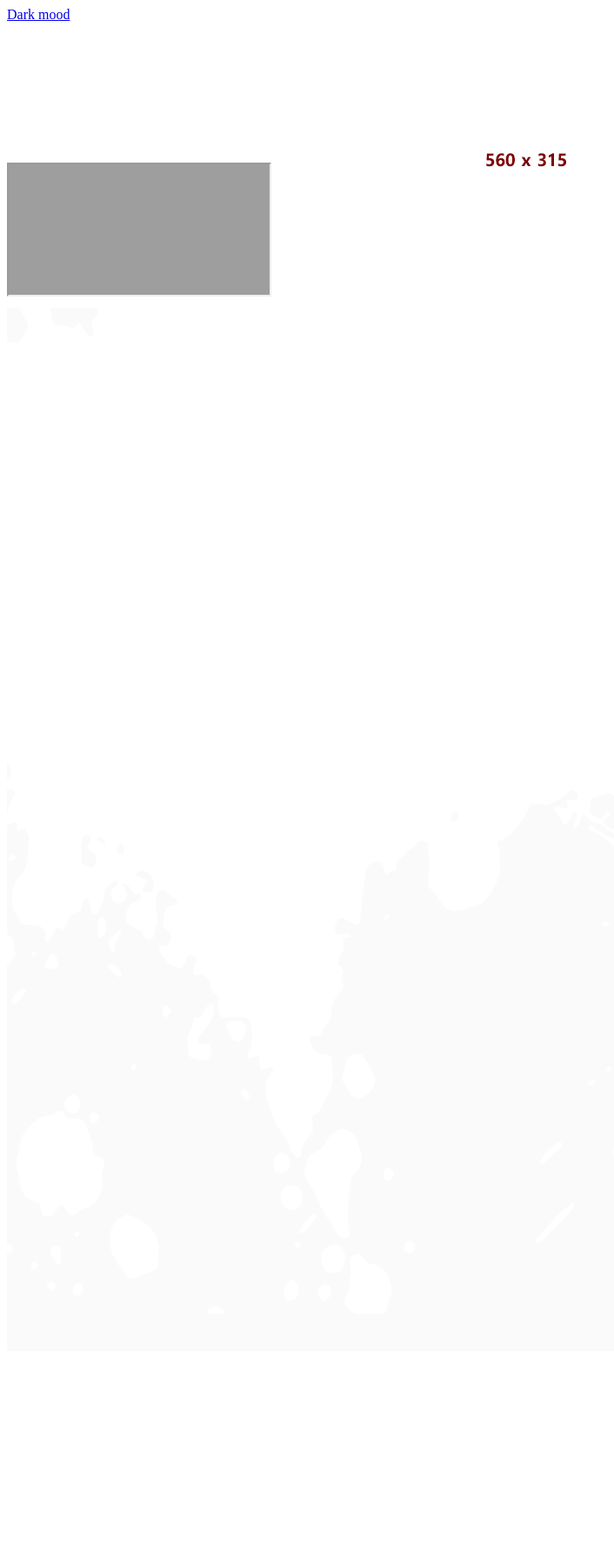
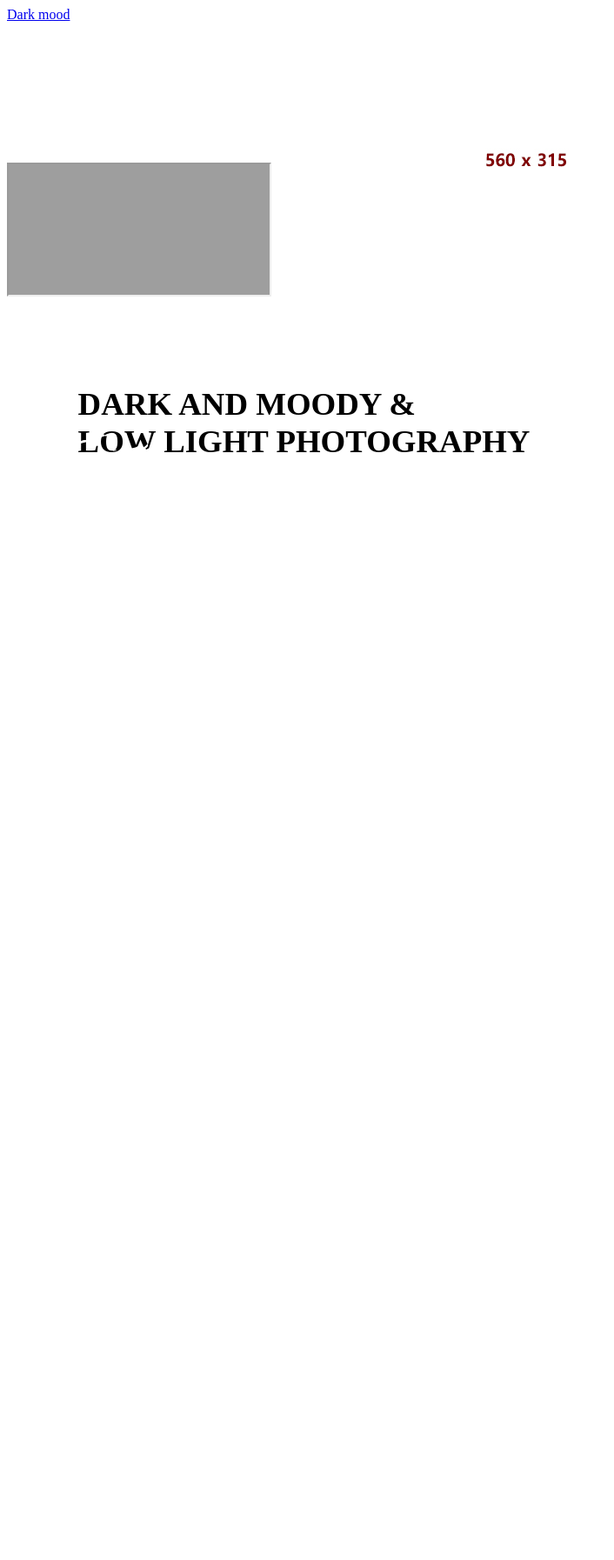
Before and after one commit to ludeMam/photographerPJ, a PHP site: page /section-photo2.php in a window 1280 px wide; the page is wider, and only the part inside the window is pictured. Shown: the top 1794 px of that part at 87% size, without its empty margins (0-706 px from the left). Run offline with PHP 8.4, Linux system fonts and the light colour scheme; grey boxes are pictures that could not be loaded.

Commit message:
8/17 이영서 작업완료

```diff
--- a/css/section-photo2.css
+++ b/css/section-photo2.css
@@ -7,7 +7,10 @@
 회색#F2F2F2
  */
 .ys-section-1 h6 {
-  transform: translate(8%, 450%);
+  position: absolute;
+  top: 50%;
+  left: 7%;
+  transform: translateY(-50%);
   font-family: "ele";
   mix-blend-mode: difference;
   color: #FFF;
--- a/css/section-photo2.scss
+++ b/css/section-photo2.scss
@@ -2,7 +2,10 @@
 
 .ys-section-1{
   h6{
-    transform: translate(8%,450%);
+    position: absolute;
+    top: 50%;
+    left: 7%;
+    transform: translateY(-50%);
     font-family: 'ele';
     mix-blend-mode: difference;
     color:#FFF;
--- a/section-photo2.php
+++ b/section-photo2.php
@@ -6,7 +6,7 @@
   <section class="section-video-intro ys-section-1">
     <iframe class="video-content" src="https://www.youtube.com/embed/fpy_deG56JA?&playlist=fpy_deG56JA&vq=highres&iv_load_policy=3&autoplay=1&mute=1&loop=1&rel=0&showinfo=0&color=white&controls=0" allowfullscreen></iframe>
     <img class="youtube-size-img" src="./img/icons/560x315.jpg" draggable="false" alt="">
-    <img class="video-mask-img" src="./img/icons/video-mask.png" alt="">
+    <img class="video-mask-img" src="./img/icons/video-mask-photo2.png" alt="">
     <?php //include "section-photo2-svg.php" ?>
     <h6>
       DARK AND MOODY & <br>
```
Also changed, not shown: img/icons/video-mask-photo2.png.
